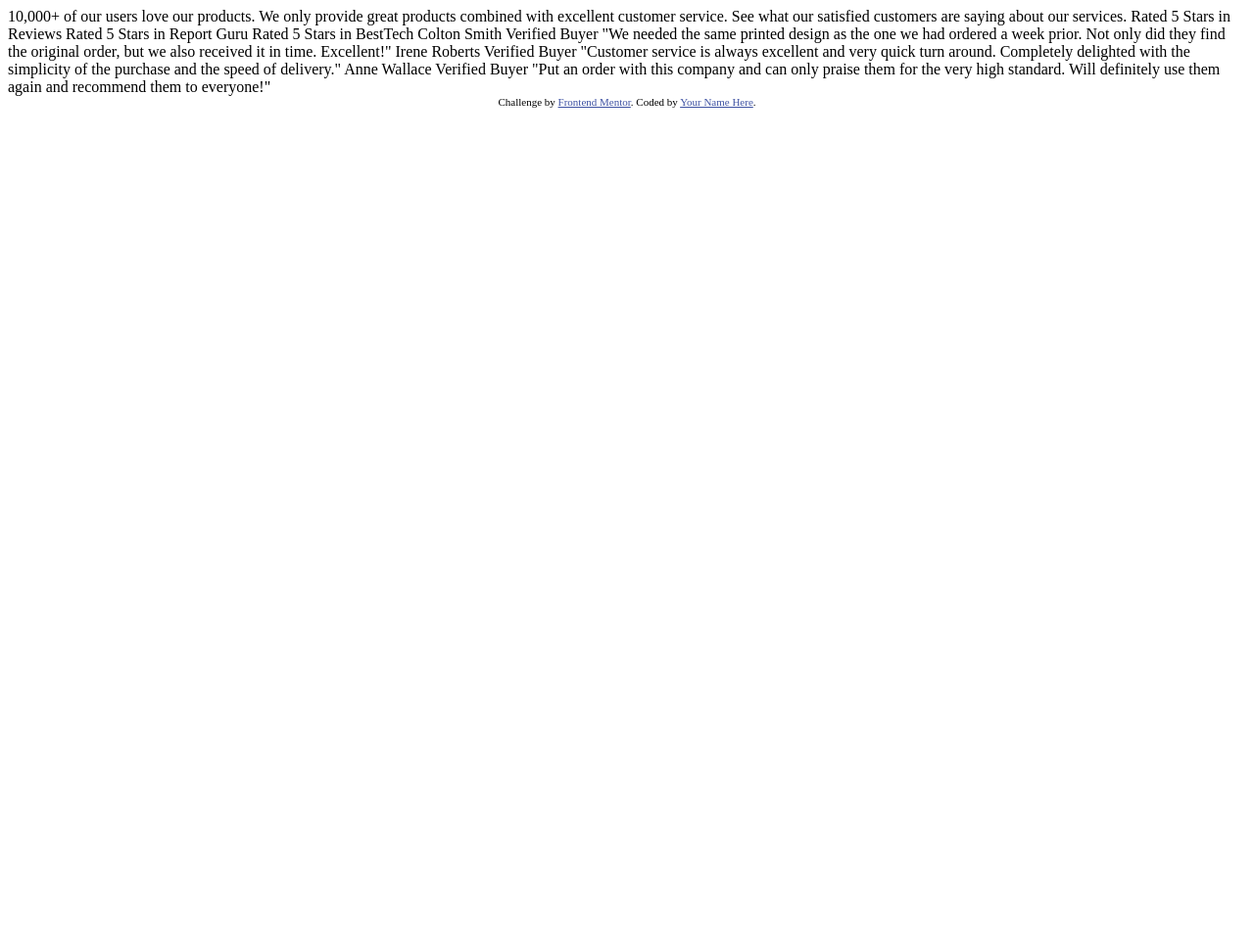
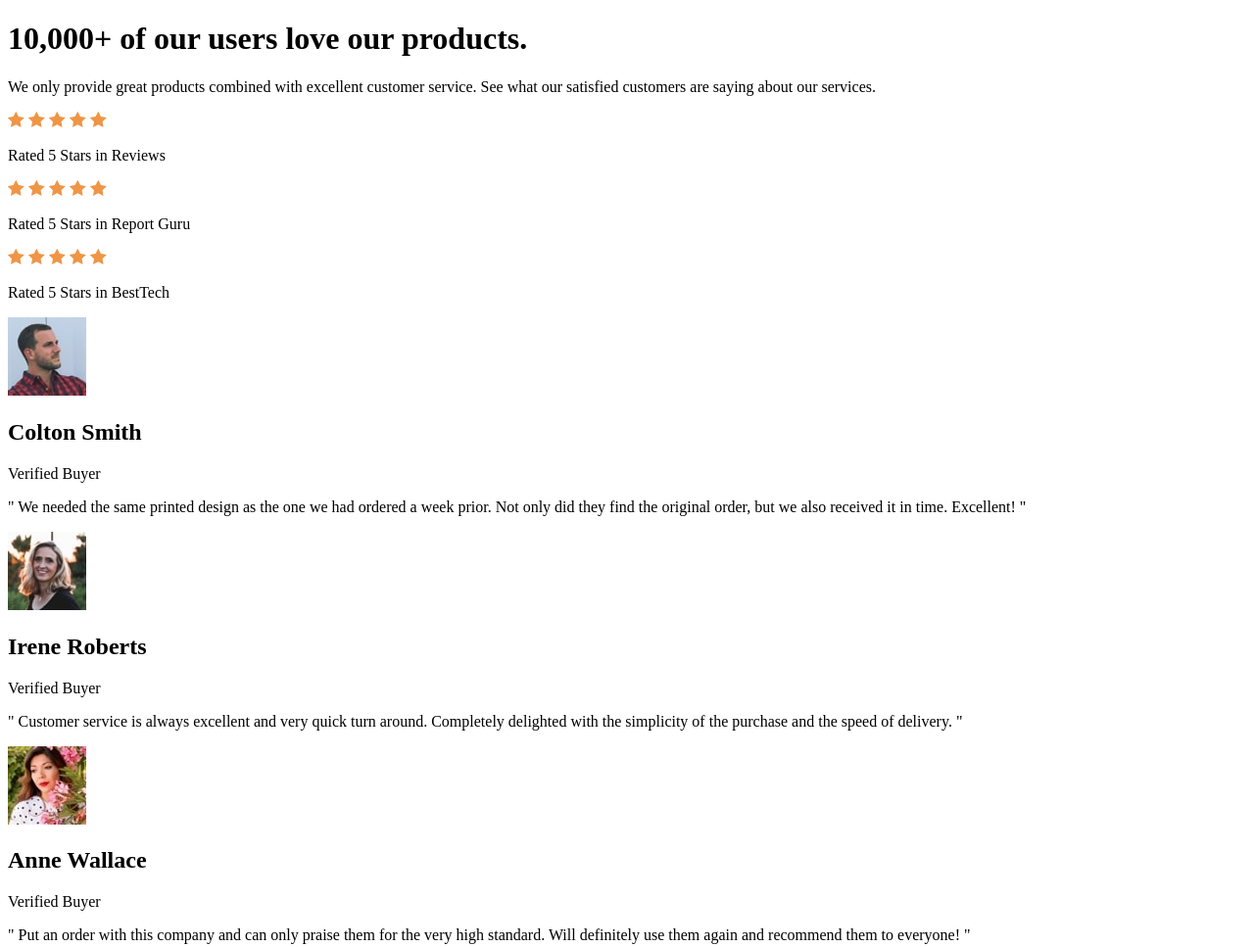
Before and after one commit to sonickonic/social-proof, a plain HTML site: page index.html in a window 1280 px wide. Shown: the whole page at 98% size. Before the commit the page ends 800 px from the top, so only its background shows below. Drawn offline with Linux system fonts and the light colour scheme.

Commit message:
Add general markup

```diff
--- a/index.html
+++ b/index.html
@@ -3,59 +3,124 @@
   <head>
     <meta charset="UTF-8" />
     <meta name="viewport" content="width=device-width, initial-scale=1.0" />
-    <!-- displays site properly based on user's device -->
-
     <link
       rel="icon"
       type="image/png"
       sizes="32x32"
       href="./images/favicon-32x32.png"
     />
+    <link
+      rel="stylesheet"
+      href="https://cdnjs.cloudflare.com/ajax/libs/font-awesome/4.7.0/css/font-awesome.min.css"
+    />
+    <title>Frontend Mentor | Social proof section</title>
+  </head>
 
-    <title>Frontend Mentor | Social proof section</title>
+  <body class="body">
+    <header class="header">
+      <div class="header__container">
+        <h1 class="header__heading">10,000+ of our users love our products.</h1>
+        <p class="header__description">
+          We only provide great products combined with excellent customer
+          service. See what our satisfied customers are saying about our
+          services.
+        </p>
+      </div>
+      <div class="header__rating">
+        <div class="rating">
+          <div class="rating__container">
+            <img class="rating__star" src="images/icon-star.svg" alt="star" />
+            <img class="rating__star" src="images/icon-star.svg" alt="star" />
+            <img class="rating__star" src="images/icon-star.svg" alt="star" />
+            <img class="rating__star" src="images/icon-star.svg" alt="star" />
+            <img class="rating__star" src="images/icon-star.svg" alt="star" />
+          </div>
+          <p class="rating__text">Rated 5 Stars in Reviews</p>
+        </div>
+        <div class="rating">
+          <div class="rating__container">
+            <img class="rating__star" src="images/icon-star.svg" alt="star" />
+            <img class="rating__star" src="images/icon-star.svg" alt="star" />
+            <img class="rating__star" src="images/icon-star.svg" alt="star" />
+            <img class="rating__star" src="images/icon-star.svg" alt="star" />
+            <img class="rating__star" src="images/icon-star.svg" alt="star" />
+          </div>
+          <p class="rating__text">Rated 5 Stars in Report Guru</p>
+        </div>
+        <div class="rating">
+          <div class="rating__container">
+            <img class="rating__star" src="images/icon-star.svg" alt="star" />
+            <img class="rating__star" src="images/icon-star.svg" alt="star" />
+            <img class="rating__star" src="images/icon-star.svg" alt="star" />
+            <img class="rating__star" src="images/icon-star.svg" alt="star" />
+            <img class="rating__star" src="images/icon-star.svg" alt="star" />
+          </div>
+          <p class="rating__text">Rated 5 Stars in BestTech</p>
+        </div>
+      </div>
+    </header>
 
-    <!-- Feel free to remove these styles or customise in your own stylesheet 👍 -->
-    <style>
-      .attribution {
-        font-size: 11px;
-        text-align: center;
-      }
-      .attribution a {
-        color: hsl(228, 45%, 44%);
-      }
-    </style>
-  </head>
-  <body>
-    10,000+ of our users love our products.
-
-    We only provide great products combined with excellent customer service.
-    See what our satisfied customers are saying about our services.
-
-    Rated 5 Stars in Reviews
-    Rated 5 Stars in Report Guru
-    Rated 5 Stars in BestTech
-
-    Colton Smith
-    Verified Buyer
-    "We needed the same printed design as the one we had ordered a week prior.
-    Not only did they find the original order, but we also received it in time.
-    Excellent!"
-
-    Irene Roberts
-    Verified Buyer
-    "Customer service is always excellent and very quick turn around. Completely
-    delighted with the simplicity of the purchase and the speed of delivery."
-
-    Anne Wallace
-    Verified Buyer
-    "Put an order with this company and can only praise them for the very high
-    standard. Will definitely use them again and recommend them to everyone!"
-
-    <div class="attribution">
-      Challenge by
-      <a href="https://www.frontendmentor.io?ref=challenge" target="_blank"
-        >Frontend Mentor</a
-      >. Coded by <a href="#">Your Name Here</a>.
-    </div>
+    <main class="main">
+      <section class="card">
+        <div class="card__header">
+          <img
+            class="card__header-image"
+            src="images/image-colton.jpg"
+            alt="Colton Smith image"
+          />
+          <div class="card__header-container">
+            <h2 class="card__header-heading">Colton Smith</h2>
+            <span class="card__header-heading card__header-heading--lighter"
+              >Verified Buyer</span
+            >
+          </div>
+        </div>
+        <p class="card__description">
+          " We needed the same printed design as the one we had ordered a week
+          prior. Not only did they find the original order, but we also received
+          it in time. Excellent! "
+        </p>
+      </section>
+      <section class="card">
+        <div class="card__header">
+          <img
+            class="card__header-image"
+            src="images/image-irene.jpg"
+            alt="Irene Roberts image"
+          />
+          <div class="card__header-container">
+            <h2 class="card__header-heading">Irene Roberts</h2>
+            <span class="card__header-heading card__header-heading--lighter"
+              >Verified Buyer</span
+            >
+          </div>
+        </div>
+        <p class="card__description">
+          " Customer service is always excellent and very quick turn around.
+          Completely delighted with the simplicity of the purchase and the speed
+          of delivery. "
+        </p>
+      </section>
+      <section class="card">
+        <div class="card__header">
+          <img
+            class="card__header-image"
+            src="images/image-anne.jpg"
+            alt="Anne Wallace image"
+          />
+          <div class="card__header-container">
+            <h2 class="card__header-heading">Anne Wallace</h2>
+            <span class="card__header-heading card__header-heading--lighter"
+              >Verified Buyer</span
+            >
+          </div>
+        </div>
+        <p class="card__description">
+          " Put an order with this company and can only praise them for the very
+          high standard. Will definitely use them again and recommend them to
+          everyone! "
+        </p>
+      </section>
+    </main>
   </body>
 </html>
```
